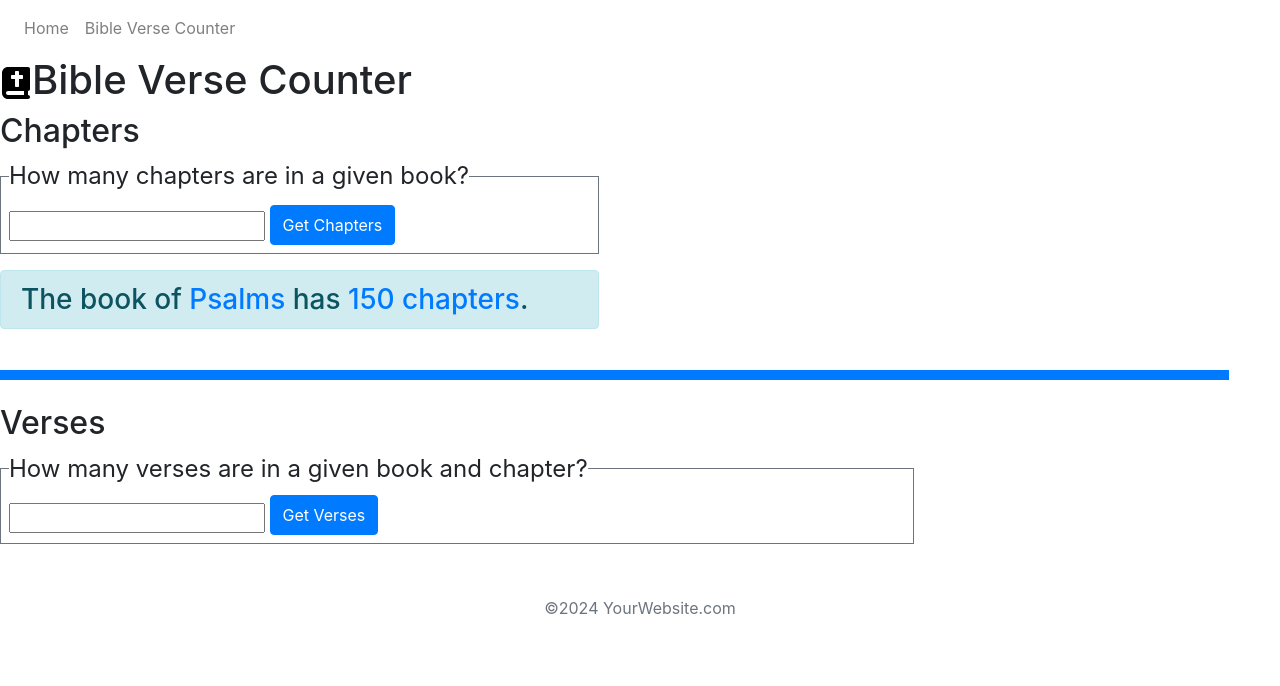
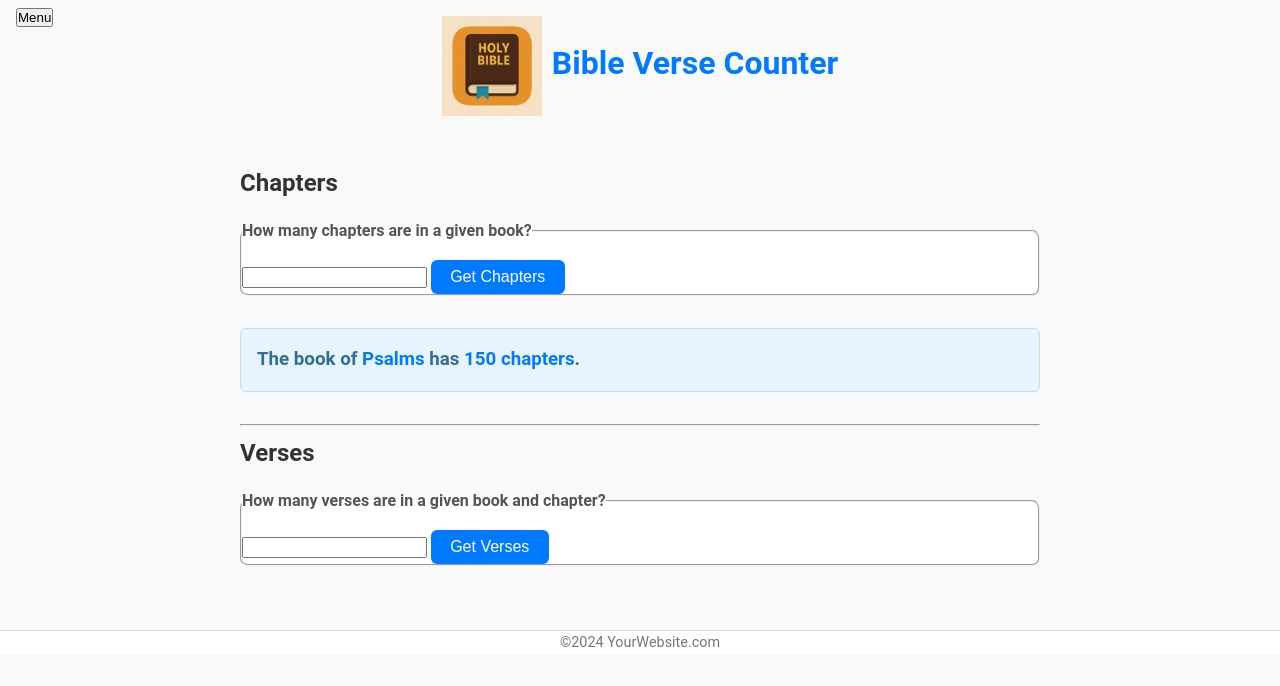
Before and after one commit to alfloyd71/BibleVerseCounter, a Django app: template chaptersverses/templates/chaptersverses/kjvchaptersverses.html in a window 1280 px wide. Shown: the top 686 px of the page. Run offline with Django 3.2, Linux system fonts and the light colour scheme; the template is opened without the code that fills it, so the values that code supplies are empty, except form fields; tables that the repository leaves empty hold one stand-in row (values such as "Sample post"); form fields are guessed from the names that the template uses; some libraries are stand-ins or nearby versions.

Commit message:
Implemented a complete overhaul of the user interface design and stylesheets for the Bible Verse Counter app

```diff
--- /dev/null
+++ b/chaptersverses/static/chaptersverses/css/responsive-navbar.css
@@ -0,0 +1,52 @@
+nav {
+ width: 100%;
+ height: 50px;
+ background-color: rgba(51,51,51,0);
+ color: white;
+ padding: 0.5em 1em;
+ position: fixed;
+ top: 0;
+ z-index: 40;
+}
+
+nav .menu {
+ display: none;
+ flex-direction: column;
+ gap: 0.5em;
+ position: absolute;
+ top: 100%;
+ left: 0;
+ width: 100%;
+ background-color: #444;
+}
+nav .menu a {
+ text-decoration: none;
+ color: white;
+ background-color: black;
+ padding: 0.5em;
+}
+nav .menu a:hover {
+ background-color: #555;
+}
+nav .toggle {
+ display: flex;
+ justify-content: space-between;
+ align-items: center;
+}
+
+/* Media Query for Larger Screens */
+@media (max-width: 600px) {
+ nav .menu {
+  display: none; /* Hide the menu by default for smaller screens */
+  flex-direction: column;
+  gap: 0.5em;
+  position: absolute;
+  top: 100%;
+  left: 0;
+  width: 100%;
+  background-color: #444;
+ }
+ nav .toggle {
+     display: flex;
+ }
+}
--- a/chaptersverses/static/chaptersverses/css/styles.css
+++ b/chaptersverses/static/chaptersverses/css/styles.css
@@ -1,80 +1,145 @@
-#book-name{
- height: 5vh;
- width: auto;
- margin-top: 2%;
-}
-#book-and-chapter{
- height: 5vh;
- width: auto;
- margin-top: 2%;
-}
-#button-get-chapters{
- height: 5vh;
- width: auto;
- margin-top: -1%;
-
-}
-#button-get-verses{
- height: 5vh;
- width: auto;
- margin-top: -1%;
-}
-body {
- padding: 0%;
- max-width: 100%;
+/* Reset some default styling */
+body, h1, h2, h3, p, ul, li, form, button, fieldset, legend {
+ margin: 0;
+ padding: 0;
+ box-sizing: border-box;
 }
 
-.error {
- color:red;
-}
-/* Add a black background color to the top navigation */
-.topnav {
-/*background-color: #333;*/
-overflow: hidden;
+body {
+ font-family: 'Roboto', sans-serif;
+ background: #f9f9f9;
+ color: #333;
+ line-height: 1.6;
 }
 
-/* Style the links inside the navigation bar */
-.topnav a {
-float: left;
-color: blue;
-text-align: center;
-padding: 14px 16px;
-text-decoration: none;
-font-size: 17px;
+/* Navbar */
+.navbar {
+ background-color: #ffffff;
+ border-bottom: 1px solid #ddd;
 }
 
-/* Change the color of links on hover */
-.topnav a:hover {
-/*background-color: #dddd;*/
-color: white;
+.navbar-nav .nav-link {
+ color: #333;
+ font-weight: 500;
+ padding: 0.5rem 1rem;
+ transition: color 0.3s ease;
 }
 
-/* Add a color to the active/current link */
-.topnav a.active {
-background-color: #0d6efd;
-color: white;
-}
-#chapters{
- padding-top: 10%;
-}
-#howmanychapters{
- padding-top: 10%;
-}
-#verses{
- padding-top: 10%;
+.navbar-nav .nav-link:hover,
+.navbar-nav .nav-item.active .nav-link {
+ color: #007bff;
 }
 
-h3{
- color: white;
-}
-.whitetext{
- color: rgb(0,123, 255);
+/* Header Title */
+h1 img {
+ width: 100px;
+ height: 100px;
+ vertical-align: middle;
+ margin-right: 10px;
 }
 
-hr {
+h1 {
+ text-align: center;
+ font-size: 2rem;
+ margin: 1rem 0;
+ color: #007bff;
+}
 
- border: 5px solid #007bff;margin-top:2%;margin-bottom: 2%;
+/* Main Content */
+main {
+ padding: 2rem 1rem;
+ max-width: 800px;
+ margin: 0 auto;
 }
-#table-row-bookname{
- margin-top: 2%;
+
+/* Form Sections */
+section {
+ margin-bottom: 2rem;
 }
+
+.flex-col {
+ display: flex;
+ flex-direction: column;
+ gap: 1rem;
+}
+
+fieldset {
+ border-radius: 8px;
+ background: #fff;
+}
+
+legend {
+ font-weight: bold;
+ color: #555;
+}
+
+/* Buttons */
+button.btn {
+ margin-top: 1rem;
+ font-size: 1rem;
+ border-radius: 6px;
+ padding: 0.5rem 1.2rem;
+ cursor: pointer;
+ transition: background-color 0.3s ease;
+}
+
+button.btn-primary {
+ background-color: #007bff;
+ border: none;
+ color: #fff;
+}
+
+button.btn-primary:hover {
+ background-color: #0056b3;
+}
+
+/* Alerts */
+.alert {
+ margin-top: 1rem;
+ padding: 1rem;
+ border-radius: 6px;
+}
+
+.alert-info {
+ background-color: #e7f3fe;
+ color: #31708f;
+ border: 1px solid #bcdff1;
+}
+
+/* Custom text */
+.whitetext {
+ color: #007bff;
+ font-weight: bold;
+}
+
+/* Footer */
+.footer {
+ background-color: #ffffff;
+ border-top: 1px solid #ddd;
+ text-align: center;
+ font-size: 0.9rem;
+ color: #777;
+}
+
+.footer p {
+ margin: 0;
+}
+
+/* Mobile Optimization */
+@media (max-width: 768px) {
+ .navbar-nav {
+     text-align: center;
+ }
+
+ h1 {
+     font-size: 1.5rem;
+ }
+
+ main {
+     padding: 1rem;
+ }
+
+ button.btn {
+     width: 100%;
+ }
+}
--- /dev/null
+++ b/chaptersverses/static/chaptersverses/js/responsive-navbar.js
@@ -0,0 +1,28 @@
+
+// Get references to the button and menu
+const menuButton = document.querySelector('#menu-button');
+const menu = document.querySelector('#menu');
+console.log('outside click')
+
+// Toggle menu visibility
+menuButton.addEventListener('click', () => {
+   console.log('has been clicked')
+   const isMenuOpen = menu.style.display === 'flex';
+
+   // Toggle display property
+   menu.style.display = isMenuOpen ? 'none' : 'flex';
+
+   // Update aria-expanded for accessibility
+   menuButton.setAttribute('aria-expanded', !isMenuOpen);
+});
+
+// Ensure the menu is always shown on wider screens
+window.addEventListener('resize', () => {
+   if (window.innerWidth >= 600) {
+       menu.style.display = 'flex';
+       menuButton.setAttribute('aria-expanded', true);
+   } else {
+       menu.style.display = 'none';
+       menuButton.setAttribute('aria-expanded', false);
+   }
+});
--- a/chaptersverses/templates/chaptersverses/base.html
+++ b/chaptersverses/templates/chaptersverses/base.html
@@ -3,34 +3,21 @@
 <head>
     <meta charset="UTF-8">
     <meta name="viewport" content="user-scalable=no width=device-width, initial-scale=1">
+    {% block description %}
+    {% endblock description %}
+
     <title>
       {% block title %}
+      {% endblock title %}
+    </title>
 
-      {% endblock %}
-    </title>
-    {% block description %}
-    {% endblock description %}
-    {% block headtags %}
-    {% endblock headtags %}
-    <style nonce="{{request.csp_nonce}}">
-      /* Change the color of links on hover */
-.collapse a:hover {
-  background-color: #ddd;
-  color: black;
-}
+    <link rel="stylesheet" href="/static/chaptersverses/css/responsive-navbar.css">
+    {% block customstyles %}
+    {% endblock customstyles %}
 
-/* Add a color to the active/current link */
-.topnav a.active {
-  background-color: #0d6efd;
-  color: white;
-}
-main{
-  max-width: 96%;
-}
-
-    </style>
 </head>
 <body>
+  {% include 'chaptersverses/navbar.html' %}
   {% block header %}
   {% endblock header %}
 
@@ -39,9 +26,6 @@ main{
 
   {% block footer %}
   {% endblock footer %}
-
-  {% block script %}
-  {% endblock script %}
-
+  <script src="/static/chaptersverses/js/responsive-navbar.js"></script>
 </body>
 </html>
--- a/chaptersverses/templates/chaptersverses/kjvchaptersverses.html
+++ b/chaptersverses/templates/chaptersverses/kjvchaptersverses.html
@@ -1,49 +1,26 @@
 {% extends 'chaptersverses/base.html' %}
+{% block description %}
+<meta name="description" content="This user-friendly tool empowers you to effortlessly discover essential information about any book in the King James Version (KJV) of the Bible.">
+{% endblock description %}
+
 {% block title %}
 Bible Verse Counter - The book of Psalms has 150 chapters and there are 176 verses in Psalm 119
 {% endblock title %}
-{% block description %}
-<meta name="description" content="This user-friendly tool empowers you to effortlessly discover essential information about any book in the King James Version (KJV) of the Bible.">
-{% endblock description %}
-{% block headtags %}
 
-<!--bootstrap minified reduced size css version-->
-<link rel="stylesheet" href="https://stackpath.bootstrapcdn.com/bootstrap/4.5.0/css/bootstrap.min.css" integrity="sha384-9aIt2nRpC12Uk9gS9baDl411NQApFmC26EwAOH8WgZl5MYYxFfc+NcPb1dKGj7Sk" crossorigin="anonymous">
+{% block customstyles %}
 <link rel="stylesheet" href="/static/chaptersverses/css/styles.css">
-<!--links to javascript files-->
-<!--the latest version jquery 3.5 should come before bootstap-min.js-->
-<script src="https://code.jquery.com/jquery-3.5.1.slim.min.js" integrity="sha384-DfXdz2htPH0lsSSs5nCTpuj/zy4C+OGpamoFVy38MVBnE+IbbVYUew+OrCXaRkfj" crossorigin="anonymous"></script>
-<!--Popper.js is a popular JavaScript library used for positioning tooltips and popovers in web applications.-->
-<script src="https://cdn.jsdelivr.net/npm/popper.js@1.16.0/dist/umd/popper.min.js" integrity="sha384-Q6E9RHvbIyZFJoft+2mJbHaEWldlvI9IOYy5n3zV9zzTtmI3UksdQRVvoxMfooAo" crossorigin="anonymous"></script>
-<script src="https://stackpath.bootstrapcdn.com/bootstrap/4.5.0/js/bootstrap.min.js" integrity="sha384-OgVRvuATP1z7JjHLkuOU7Xw704+h835Lr+6QL9UvYjZE3Ipu6Tp75j7Bh/kR0JKI" crossorigin="anonymous"></script>
+{% endblock customstyles %}
 
+{% block header %}
+<header>
+  <h1>
+    <img src="/static/chaptersverses/images/icons/holy-bible.png">Bible Verse Counter
+  </h1>
+</header>
+{% endblock header %}
 
-{% endblock headtags %}
-{% block header %}
-<nav class="navbar navbar-expand-lg navbar-light bg-transparent">
-  <button class="navbar-toggler" type="button" data-toggle="collapse" data-target="#navbarNav" aria-controls="navbarNav" aria-expanded="false" aria-label="Toggle navigation">
-    <span class="navbar-toggler-icon"><img width ="100%" height="100%" src="/static/chaptersverses/images/icons/bars-solid-black.svg"></span>
-  </button>
-  <div class="collapse navbar-collapse" id="navbarNav">
-
-    <ul class="navbar-nav">
-      <li class="nav-item">
-        <!-- This is the root domain for your Django project - edit this to match your actual root domain -->
-        <a class="nav-link" href="/">Home</a>
-      </li>
-      <li class="nav-item">
-        <a class="nav-link" href="{% url 'getNumberOfChaptersVerses' %}">Bible Verse Counter</a>
-      </li>
-
-
-    </ul>
-  </div>
-
-</nav>
-{% endblock header %}
 {% block content %}
 <main>
-  <h1><img src="/static/bibleflashcardsjs/images/icons/book-bible-solid.svg">Bible Verse Counter</h1>
 
 <!-- Container for dynamically created navigation bar -->
 <div class = "topnav" id="navbar-container"></div>
@@ -51,10 +28,8 @@ Bible Verse Counter - The book of Psalms has 150 chapters and there are 176 vers
 <form method = "post" novalidate>
     {% csrf_token %}
     <section>
+      <div id="btngetchapters" class="flex-col">
         <h2>Chapters</h2>
-    <div id="btngetchapters" class="row">
-        <div class="col-md-6">
-
         <fieldset class="border border-secondary p-2">
           <legend class="w-auto">How many chapters are in a given book?</legend>
 
@@ -63,23 +38,23 @@ Bible Verse Counter - The book of Psalms has 150 chapters and there are 176 vers
         </fieldset>
 
         {% if notdefaultbook %}
-              <p><h3 class="alert alert-info">The book of <span class="whitetext">{{ bookname }}</span> has <span class="whitetext">{{ numofchaps }} chapters</span>.</h3></p>
+        <h3 class="alert alert-info">
+          The book of <span class="whitetext">{{ bookname }}</span> has <span class="whitetext">{{ numofchaps }} chapters</span>.
+        </h3>
         {% else %}
-              <p><h3 class="alert alert-info">The book of <span class="whitetext">Psalms</span> has <span class="whitetext">150 chapters</span>.</h3></p>
+        <h3 class="alert alert-info">
+          The book of <span class="whitetext">Psalms</span> has <span  class="whitetext">150 chapters</span>.
+        </h3>
         {% endif %}
+      <!--end first flex-col-->
+      </div>
 
-        </div>
-        <div class="col-md-6">
-            <h2>&nbsp;</h2>
-        </div>
-    </div>
     </section>
 
     <hr>
     <section>
+      <div id="btngetverses" class="flex-col">
         <h2>Verses</h2>
-    <div id="btngetverses" class="row">
-        <div class="col-md-9">
         <fieldset class="border border-secondary p-2">
           <legend class="w-auto">How many verses are in a given book and chapter?</legend>
 
@@ -88,19 +63,18 @@ Bible Verse Counter - The book of Psalms has 150 chapters and there are 176 vers
         </fieldset>
         {% if versefound %}
           {% if notdefaultbookandchapter %}
-                 <p><h3 class="alert alert-info">There are <span class="whitetext">{{ lastverse }} verses</span> in <span class="whitetext">{{ bookandchapter }}</span></h3></p>
+            <h3 class="alert alert-info">
+              There are <span class="whitetext">{{ lastverse }} verses</span> in <span class="whitetext">{{ bookandchapter }}</span>
+            </h3>
           {% else %}
-                 <p><h3 class="alert alert-info">There are <span class="whitetext">176 verses</span> in <span class="whitetext">Psalm 119</span></h3></p>
+            <h3 class="alert alert-info">
+              There are <span class="whitetext">176 verses</span> in <span class="whitetext">Psalm 119</span>
+            </h3>
           {% endif %}
-
 
         {% endif %}
 
-
-        </div>
-        <div class="col-md-3">
-            <h2>&nbsp;</h2>
-        </div>
+      <!--end second flex-col-->
       </div>
   </section>
 
@@ -121,4 +95,4 @@ Bible Verse Counter - The book of Psalms has 150 chapters and there are 176 vers
       </div>
     </div>
   </footer>
-{% endblock %}
+{% endblock footer %}
--- /dev/null
+++ b/chaptersverses/templates/chaptersverses/navbar.html
@@ -0,0 +1,9 @@
+<nav>
+ <div class="toggle">
+     <button id="menu-button" aria-expanded="false" aria-controls="menu">Menu</button>
+ </div>
+ <div class="menu" id="menu">
+     <a class="nav-link" href="/">Home</a>
+     <a class="nav-link" href="{% url 'getNumberOfChaptersVerses' %}">Bible Verse Counter</a>
+ </div>
+</nav>
```
Also changed, not shown: chaptersverses/static/chaptersverses/css/styles copy.css (added, +22 -0 lines), README.md, chaptersverses/static/chaptersverses/images/icons/bible.png (added), chaptersverses/static/chaptersverses/images/icons/holy-bible.png (added). Lines whose indentation alone changed are shown as unchanged.
